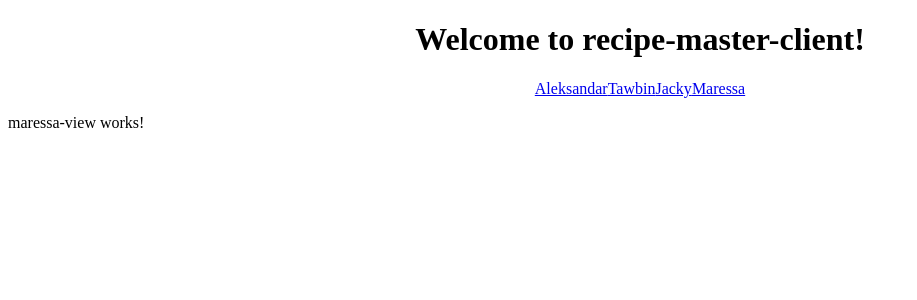
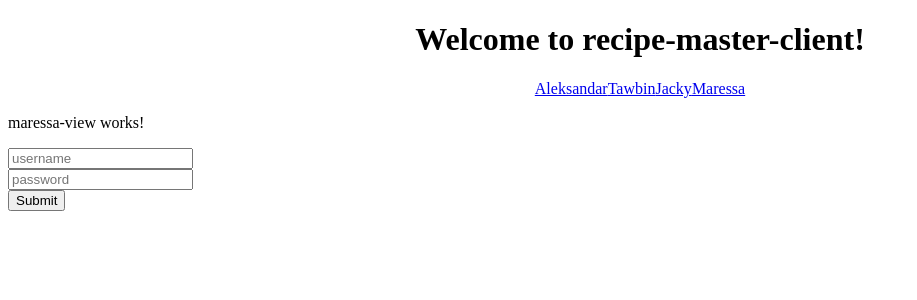
Before and after one commit to Alekzandar/Recipe_Master_Client, an Angular app in the folder recipe-master-client/: page /maressa in a window 1280 px wide. Shown: the top 300 px of the page, without its empty margins (0-917 px from the left). Built offline with nearby package versions, Linux system fonts and the light colour scheme.

Commit message:
Basic LogIn work

```diff
--- a/recipe-master-client/src/app/app.module.ts
+++ b/recipe-master-client/src/app/app.module.ts
@@ -1,6 +1,6 @@
 import { BrowserModule } from '@angular/platform-browser';
 import { NgModule } from '@angular/core';
-
+import { FormsModule } from '@angular/forms';
 import { AppComponent } from './app.component';
 import { TawbinViewComponent } from './tawbin-view/tawbin-view.component';
 import { JackyViewComponent } from './jacky-view/jacky-view.component';
@@ -20,7 +20,8 @@ import { HttpClientModule }    from '@angular/common/http';
   imports: [
     BrowserModule,
     AppRoutingModule,
-    HttpClientModule
+    HttpClientModule,
+    FormsModule
   ],
   providers: [],
   bootstrap: [AppComponent]
--- a/recipe-master-client/src/app/maressa-view/maressa-view.component.html
+++ b/recipe-master-client/src/app/maressa-view/maressa-view.component.html
@@ -1,3 +1,9 @@
 <p>
   maressa-view works!
 </p>
+
+<input type="text" placeholder="username" [(ngModel)] ="username">
+<br>
+<input type="password" placeholder="password" >
+<br>
+<button>Submit</button>
--- a/recipe-master-client/src/app/maressa-view/maressa-view.component.ts
+++ b/recipe-master-client/src/app/maressa-view/maressa-view.component.ts
@@ -6,7 +6,8 @@ import { Component, OnInit } from '@angular/core';
   styleUrls: ['./maressa-view.component.css']
 })
 export class MaressaViewComponent implements OnInit {
-
+  private username: string;
+  private password: string;
   constructor() { }
 
   ngOnInit() {
```
